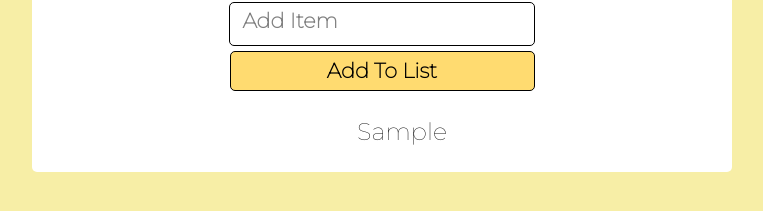
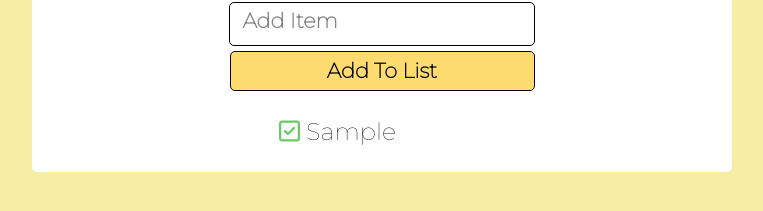
Before and after one commit to its-cess/to-do-list, a React (Create React App) app: page / in a window 1280 px wide. Both pictures are taken after typing "Sample" into the empty fields and a click on the button "Add To List". Shown: the part 227-438 px from the top of the page, without its empty margins (258-1021 px from the left). Built offline with nearby package versions, Linux system fonts and the light colour scheme.

Commit message:
conditionally rendered empty or checked squares

```diff
--- a/src/components/Main.js
+++ b/src/components/Main.js
@@ -4,7 +4,7 @@ export default function Main() {
 const [inputText, setInputText] = React.useState(
         {
             newItem: "",
-            isDone: false
+            isDone: true
         }
     )
 function handleChange(event) {
@@ -38,8 +38,14 @@ const itemElements = toDoItem.map(item =>
         value={inputText.newItem}
         isDone={inputText.isDone}
     >
-        {item}
-    </li>)
+    <div className="done-box">
+        {inputText.isDone ? <i class="check-square far fa-check-square"></i>
+        :
+        <i class="empty-square far fa-square"></i> }
+    </div> {item}
+    </li>
+)
+
 
 return (
 <main>
--- a/src/index.css
+++ b/src/index.css
@@ -43,8 +43,8 @@ h1 {
 }
 .list-container {
   display: flex;
-  justify-content: center;
 }
+
 .submitButton {
   border: 1px solid black;
   border-radius: 5px;
@@ -55,10 +55,6 @@ h1 {
   font-size: 1.3rem;
   font-weight: bold;
   cursor: pointer;
-}
-
-.btn-icon {
-  color: gray;
 }
 
 li {
@@ -74,3 +70,15 @@ li {
   justify-content: center;
   align-items: center;
 }
+
+.done-box{
+  display: inline-block;
+}
+
+.empty-square {
+  color: #d3d3d3;
+}
+
+.check-square {
+  color: #6bc965;
+}
```
